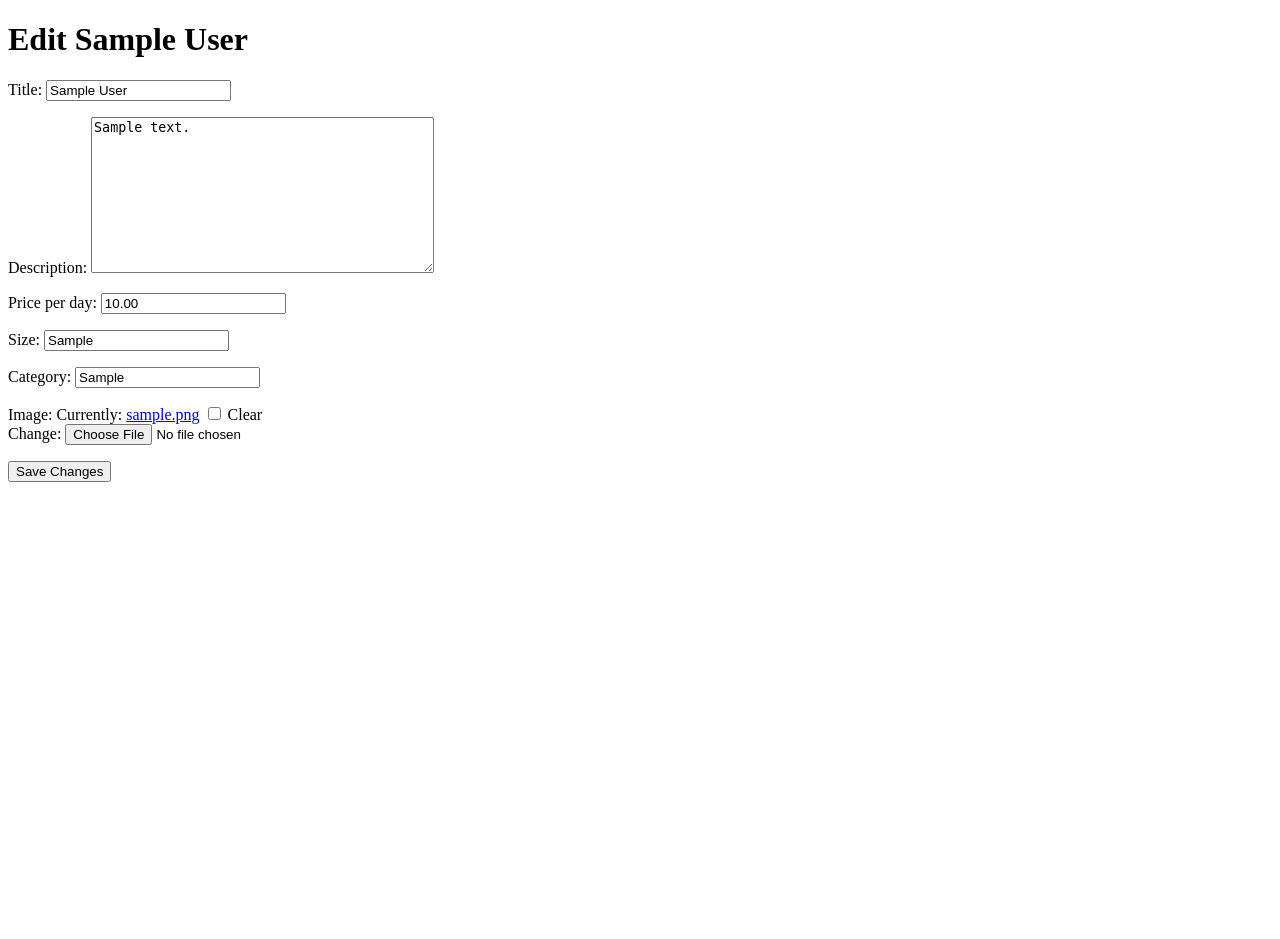
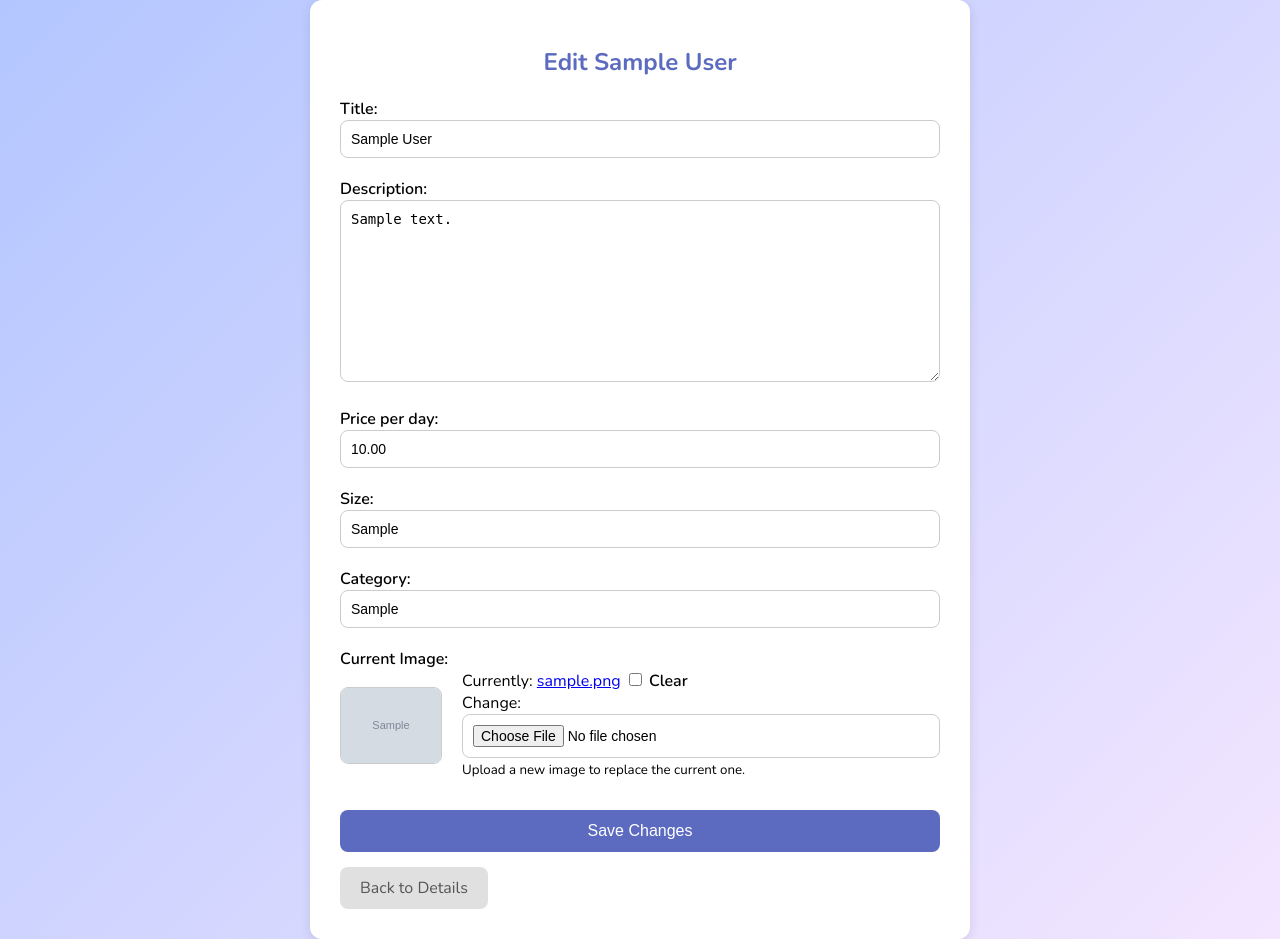
Before and after one commit to chloe-crews/Team7CENProject, a Django app: page /costumes/1/edit/ in a window 1280 px wide. Before the commit the page ends 482 px from the top, so only its background shows below. Run offline with Django 5.2, Linux system fonts and the light colour scheme; a user stored in the database is signed in; tables that the repository leaves empty hold one stand-in row (values such as "Sample post"); grey boxes marked "Sample" are stand-in pictures; parts of the project's set-up code (start-up, migrations or seed data) failed here and were passed over.

Commit message:
Make the edit costume page look better

```diff
--- a/accounts/templates/accounts/costumes/edit_costume.html
+++ b/accounts/templates/accounts/costumes/edit_costume.html
@@ -5,13 +5,153 @@
     <meta charset="UTF-8">
     <meta name="viewport" content="width=device-width, initial-scale=1.0">
     <title>Edit Costume</title>
+    <link href="https://fonts.googleapis.com/css2?family=Nunito:wght@400;600;700&display=swap" rel="stylesheet">
+    <style>
+        body {
+            font-family: 'Nunito', sans-serif;
+            background: linear-gradient(135deg, #b3c6ff, #f3e6ff);
+            margin: 0;
+            padding: 0;
+            display: flex;
+            justify-content: center;
+            align-items: center;
+            min-height: 100vh;
+        }
+
+        .container {
+            background: white;
+            border-radius: 12px;
+            padding: 30px;
+            width: 100%;
+            max-width: 600px;
+            box-shadow: 0 4px 12px rgba(0, 0, 0, 0.1);
+            text-align: left;
+        }
+
+        h1 {
+            font-size: 24px;
+            margin-bottom: 20px;
+            text-align: center;
+            color: #5c6bc0;
+        }
+
+        form {
+            display: flex;
+            flex-direction: column;
+            gap: 20px;
+        }
+
+        form label {
+            font-weight: 600;
+            margin-bottom: 5px;
+        }
+
+        form input[type="text"],
+        form input[type="number"],
+        form select,
+        form textarea,
+        form input[type="file"] {
+            width: 100%;
+            padding: 10px;
+            font-size: 14px;
+            border: 1px solid #ccc;
+            border-radius: 8px;
+            box-sizing: border-box;
+        }
+
+        .image-preview {
+            display: flex;
+            align-items: center;
+            gap: 20px;
+            margin-bottom: 10px;
+        }
+
+        .image-preview img {
+            width: 100px;
+            height: auto;
+            border-radius: 8px;
+            border: 1px solid #ccc;
+        }
+
+        form button[type="submit"] {
+            padding: 12px 25px;
+            background-color: #5c6bc0;
+            color: white;
+            border: none;
+            border-radius: 8px;
+            font-size: 16px;
+            cursor: pointer;
+            transition: background-color 0.3s;
+        }
+
+        form button[type="submit"]:hover {
+            background-color: #3f51b5;
+        }
+
+        .back-button {
+            margin-top: 15px;
+            text-decoration: none;
+            padding: 10px 20px;
+            background-color: #e0e0e0;
+            color: #555;
+            border-radius: 8px;
+            transition: background-color 0.3s, color 0.3s;
+            text-align: center;
+            display: inline-block;
+        }
+
+        .back-button:hover {
+            background-color: #ccc;
+            color: #333;
+        }
+    </style>
 </head>
 <body>
-    <h1>Edit {{ form.instance.title }}</h1>
-    <form method="post" enctype="multipart/form-data">
-        {% csrf_token %}
-        {{ form.as_p }}
-        <button type="submit">Save Changes</button>
-    </form>
+    <div class="container">
+        <h1>Edit {{ form.instance.title }}</h1>
+        <form method="post" enctype="multipart/form-data">
+            {% csrf_token %}
+            {{ form.non_field_errors }}
+
+            <div>
+                <label for="id_title">Title:</label>
+                {{ form.title }}
+            </div>
+
+            <div>
+                <label for="id_description">Description:</label>
+                {{ form.description }}
+            </div>
+
+            <div>
+                <label for="id_price_per_day">Price per day:</label>
+                {{ form.price_per_day }}
+            </div>
+
+            <div>
+                <label for="id_size">Size:</label>
+                {{ form.size }}
+            </div>
+
+            <div>
+                <label for="id_category">Category:</label>
+                {{ form.category }}
+            </div>
+
+            <div>
+                <label for="id_image">Current Image:</label>
+                <div class="image-preview">
+                    <img src="{{ form.instance.image.url }}" alt="{{ form.instance.title }} Image">
+                    <div>
+                        {{ form.image }}
+                        <small>Upload a new image to replace the current one.</small>
+                    </div>
+                </div>
+            </div>
+
+            <button type="submit">Save Changes</button>
+        </form>
+        <a href="{% url 'costume_detail' pk=form.instance.pk %}" class="back-button">Back to Details</a>
+    </div>
 </body>
 </html>
```
